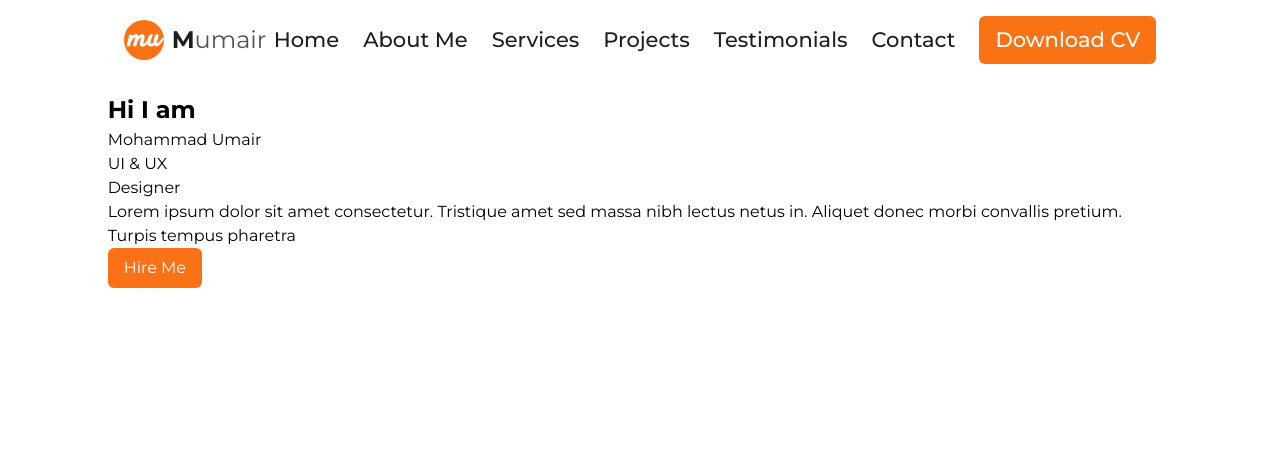
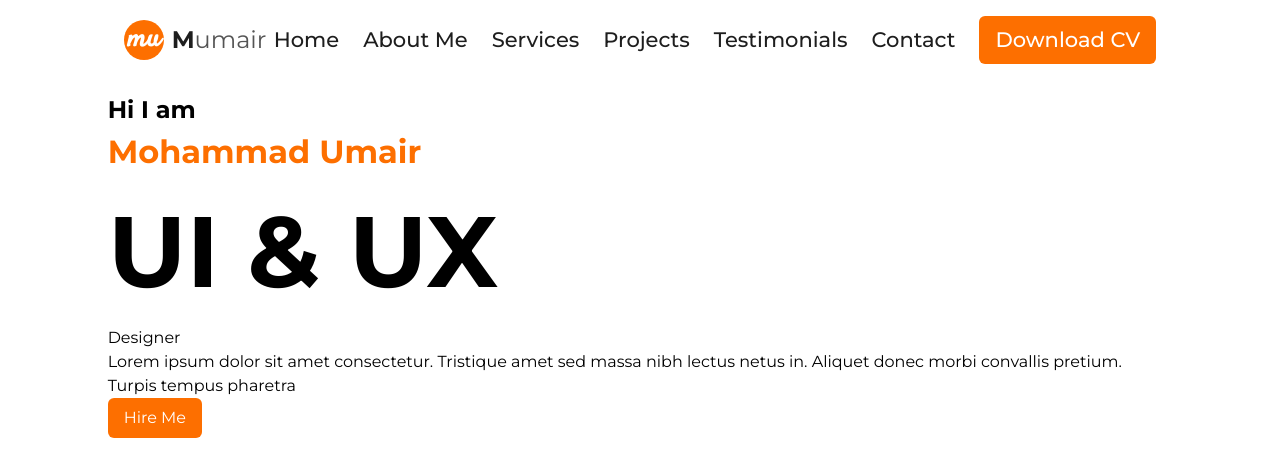
Before and after one commit to nasemul1/personal_portfolio_landing, a React (Vite) app: page / in a window 1280 px wide. Shown: the top 476 px of the page. Built offline with nearby package versions, Linux system fonts and the light colour scheme.

Commit message:
fixed color in nav and hero

```diff
--- a/src/components/Hero.jsx
+++ b/src/components/Hero.jsx
@@ -5,11 +5,11 @@ function Hero() {
     <div className='col-start-2 col-span-10'>
         <div >
             <p className='font-bold text-[24px]'>Hi I am</p>
-            <p>Mohammad Umair</p>
-            <p>UI & UX</p>
+            <p className='font-bold text-[32px] text-[#FD6F00]'>Mohammad Umair</p>
+            <p className='font-bold text-[100px]'>UI & UX</p>
             <p>Designer</p>
             <p>Lorem ipsum dolor sit amet consectetur. Tristique amet sed massa nibh lectus netus in. Aliquet donec morbi convallis pretium. Turpis tempus pharetra</p>
-            <button className='bg-orange-500 text-white px-4 py-2 rounded-md hover:bg-orange-600'>Hire Me</button>
+            <button className='bg-[#FD6F00] text-white px-4 py-2 rounded-md hover:bg-orange-600'>Hire Me</button>
         </div>
         <div></div>
     </div>
--- a/src/components/Navbar.jsx
+++ b/src/components/Navbar.jsx
@@ -5,19 +5,19 @@ function Navbar() {
     <>
         <nav className="col-start-2 col-span-10 flex justify-between items-center p-4 bg-white text-[21px]">
             <div className="flex items-center gap-x-2">
-                <div className='bg-orange-500 w-[40px] h-[40px] rounded-full flex justify-center items-center'>
+                <div className='bg-[#FD6F00] w-[40px] h-[40px] rounded-full flex justify-center items-center'>
                     <p className='font-satisfy font-bold text-[28px] text-white'>mu</p>
                 </div>
                 <span className="text-2xl text-[#545454]"><span className='text-[#1E1E1E] font-bold'>M</span>umair</span>
             </div>
             <ul className="flex items-center space-x-6 font-medium text-[#1E1E1E]">
-                <li><a href="#home" className="hover:text-orange-500">Home</a></li>
-                <li><a href="#about" className="hover:text-orange-500">About Me</a></li>
-                <li><a href="#services" className="hover:text-orange-500">Services</a></li>
-                <li><a href="#projects" className="hover:text-orange-500">Projects</a></li>
-                <li><a href="#testimonials" className="hover:text-orange-500">Testimonials</a></li>
-                <li><a href="#contact" className="hover:text-orange-500">Contact</a></li>
-                <button className="bg-orange-500 text-white px-4 py-2 rounded-md hover:bg-orange-600">
+                <li><a href="#home" className="hover:text-[#FD6F00]">Home</a></li>
+                <li><a href="#about" className="hover:text-[#FD6F00]">About Me</a></li>
+                <li><a href="#services" className="hover:text-[#FD6F00]">Services</a></li>
+                <li><a href="#projects" className="hover:text-[#FD6F00]">Projects</a></li>
+                <li><a href="#testimonials" className="hover:text-[#FD6F00]">Testimonials</a></li>
+                <li><a href="#contact" className="hover:text-[#FD6F00]">Contact</a></li>
+                <button className="bg-[#FD6F00] text-white px-4 py-2 rounded-md hover:bg-orange-600">
                     Download CV
                 </button>
             </ul>
```
